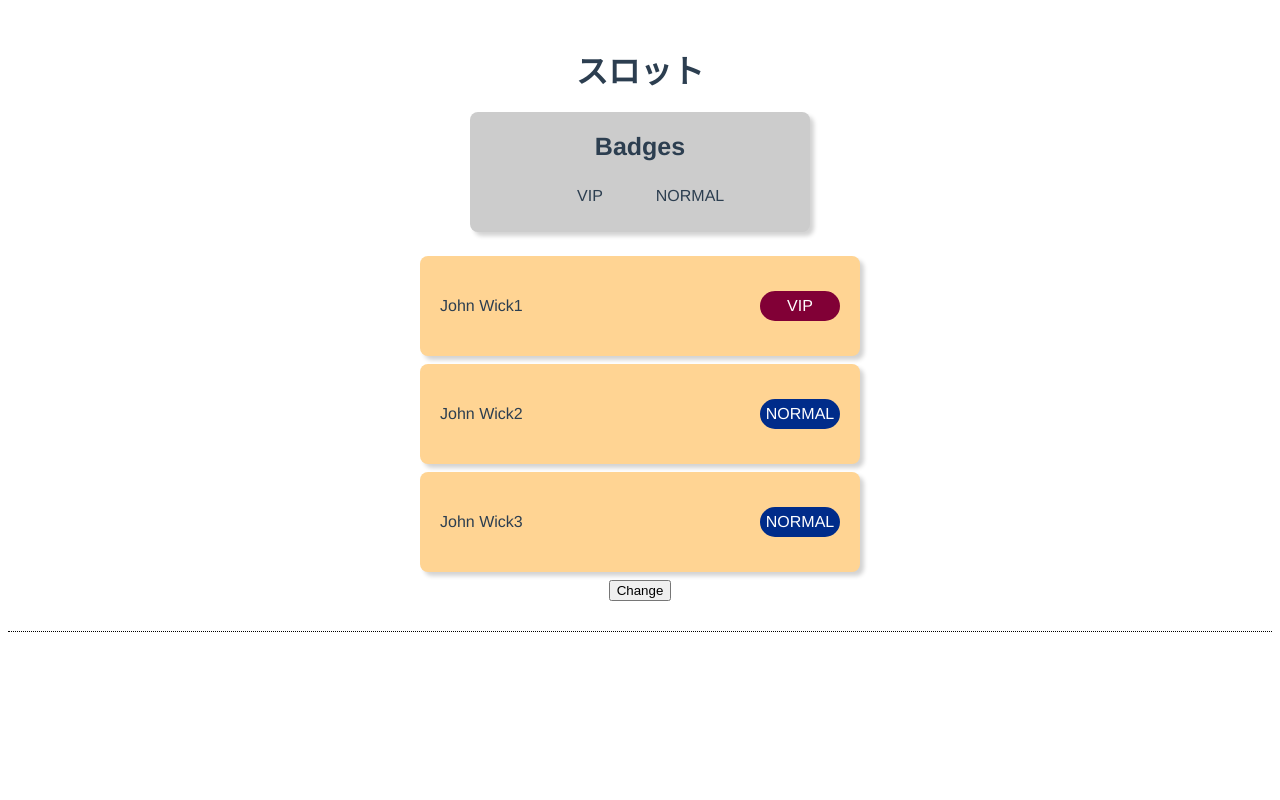
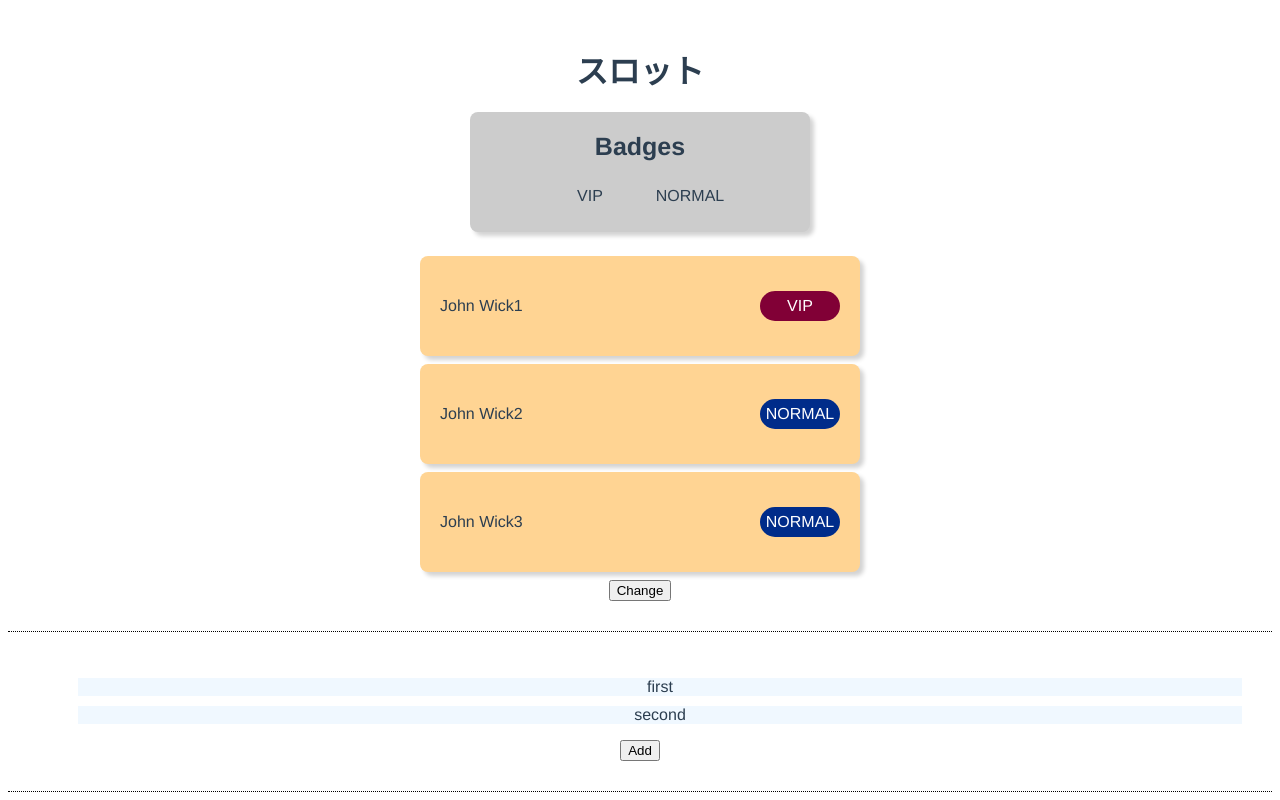
Before and after one commit to y-soliloquy/vue-ts-study, a Vue app: page / in a window 1280 px wide. Shown: the part 471-1271 px from the top of the page. Before the commit the page ends 1111 px from the top, so only its background shows below. Built offline with nearby package versions, Linux system fonts and the light colour scheme.

Commit message:
provideとinjectを利用してバケツリレーせずにデータなどをやり取りさせる処理

```diff
--- a/src/App.vue
+++ b/src/App.vue
@@ -2,6 +2,13 @@
 import Persons from './components/Persons.vue'
 import UIBox from './components/ui/UIBox.vue';
 import Resavation from './components/Resavation.vue';
+import TodoList from './components/TodoList.vue';
+
+import { provide } from 'vue';
+import { todos, addTodo } from './useTodo';
+
+provide('todos', todos)
+provide('addTodo', addTodo);
 // This starter template is using Vue 3 <script setup> SFCs
 // Check out https://v3.vuejs.org/api/sfc-script-setup.html#sfc-script-setup
 </script>
@@ -12,6 +19,9 @@
   </UIBox>
   <UIBox>
     <Resavation />
+  </UIBox>
+  <UIBox>
+    <TodoList />
   </UIBox>
 </template>
 
--- /dev/null
+++ b/src/components/TodoList.vue
@@ -0,0 +1,26 @@
+<script setup lang="ts">
+import { inject } from 'vue';
+
+const todos = inject('todos');
+const _addTodo = inject('addTodo');
+
+const addTodo = (title: string) => {
+  _addTodo(title);
+}
+
+</script>
+
+<template>
+  <div>
+    <ul :style="{ listStyle: 'none' }">
+      <li
+        :style="{ backgroundColor: 'aliceblue', marginBottom: '10px' }"
+        v-for="todo in todos"
+      >{{ todo.title }}</li>
+    </ul>
+    <button @click="addTodo('add!')">Add</button>
+  </div>
+</template>
+
+<style scoped>
+</style>
--- /dev/null
+++ b/src/useTodo.ts
@@ -0,0 +1,19 @@
+import { ref } from 'vue';
+
+type Todo = {
+    id: number,
+    title: string
+}
+
+const defaultTodos = [{ id: 0, title: 'first' }, { id: 1, title: 'second' }]
+
+export const todos = ref<Todo[]>(defaultTodos);
+
+export const addTodo = (title: string) => {
+    const newTodo: Todo = {
+        id: Math.random(),
+        title
+    }
+
+    todos.value.push(newTodo);
+}
```
